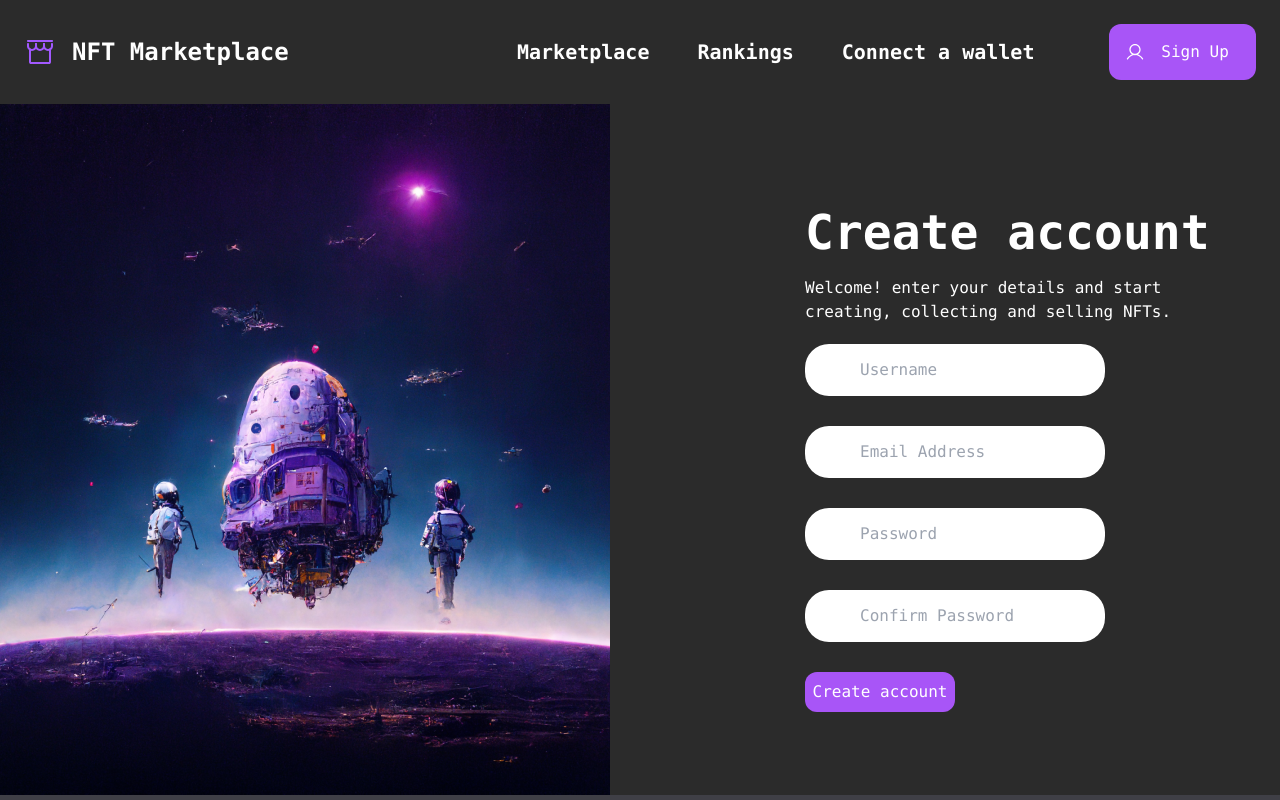
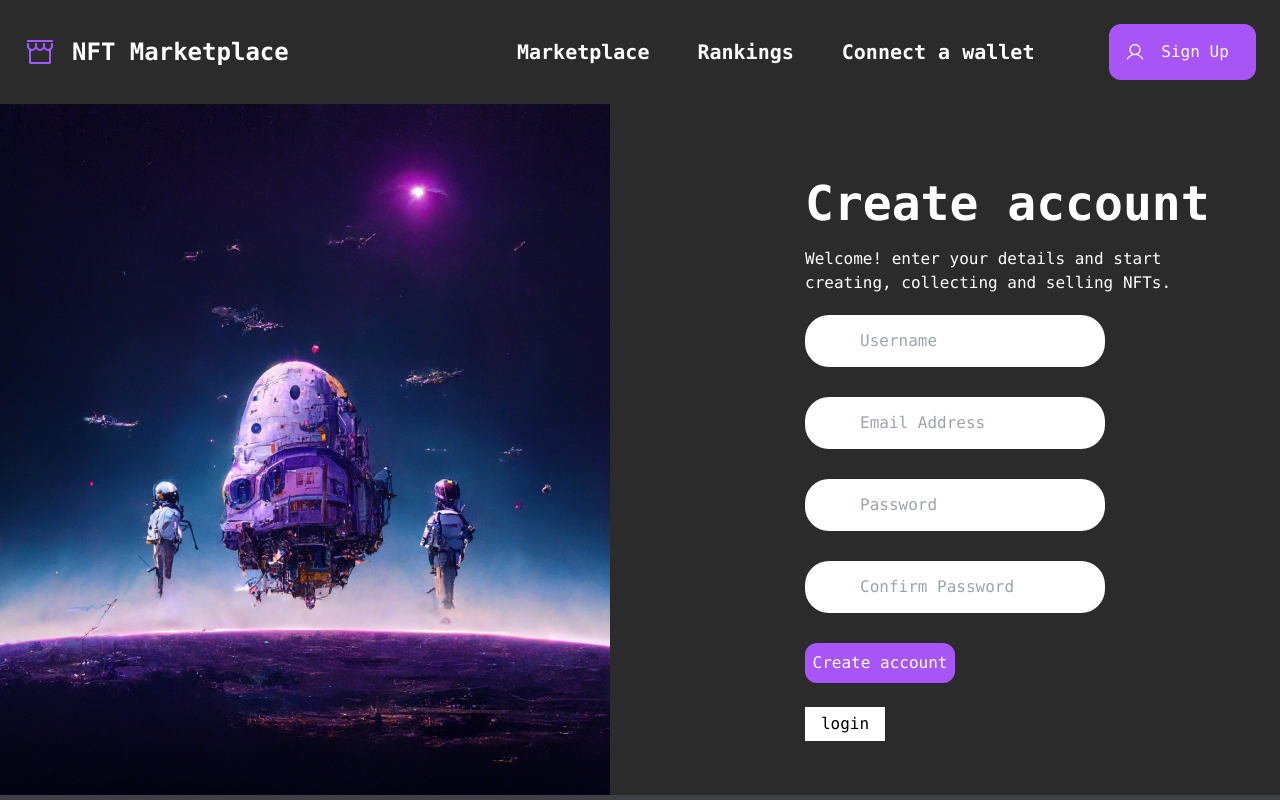
Before and after one commit to NABIL234234/NFT-MARKETPLACE, a React (Vite) app: page /register in a window 1280 px wide. Shown: the top 800 px of the page. Built offline with nearby package versions, Linux system fonts and the light colour scheme; grey boxes are pictures that could not be loaded; a web font is replaced by a local one.

Commit message:
Added button navigate to login

```diff
--- a/src/pages/Register/CreateAccount.jsx
+++ b/src/pages/Register/CreateAccount.jsx
@@ -3,6 +3,7 @@ import React from "react";
 import { useDispatch } from "react-redux";
 import { useForm } from "react-hook-form";
 import { postUsers } from "../../store/actions/asyncAction";
+import { NavLink } from "react-router-dom";
 import Inputs from "../../components/inputs/Inputs";
 
 // images
@@ -117,13 +118,18 @@ export default function Register() {
               )}
             </div>
 
-            <div>
+            <div className="flex flex-col gap-6">
+
               <button
                 type="submit"
                 className="w-[150px] h-[40px] rounded-xl bg-purple-500 text-white"
               >
                 Create account
               </button>
+
+
+              <NavLink className="flex justify-center w-[80px] p-[5px] bg-white" to="/login">login</NavLink>
+
             </div>
           </div>
         </div>
--- a/src/pages/Register/Login.jsx
+++ b/src/pages/Register/Login.jsx
@@ -8,6 +8,7 @@ import SingUpImg from "../../assets/IMAGE/SECTION/SingUpImg.png";
 import User from "../../assets/IMAGE/PLAY.SVG/nav/User.png";
 import Password from "../../assets/IMAGE/PLAY.SVG/nav/LockKey.svg";
 import { useForm } from "react-hook-form";
+import { NavLink } from "react-router-dom";
 
 export default function Login() {
   const {
@@ -81,7 +82,6 @@ export default function Login() {
                 )}
               </div>
 
-              <div>
               <button
                 type="submit"
                 className="w-[150px] h-[40px] rounded-xl bg-purple-500 text-white"
@@ -90,7 +90,6 @@ export default function Login() {
               </button>
             </div>
           </div>
-          </div>
         </form>
       </section>
     </>
```
Lines whose indentation alone changed are shown as unchanged.
